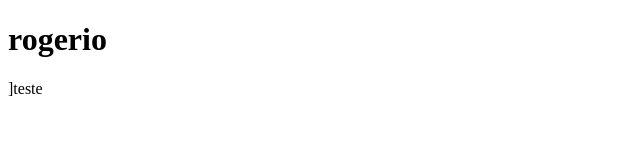
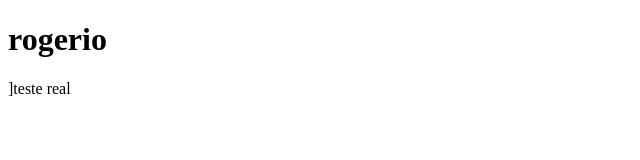
Before and after one commit to rogtavares/projetoitaufinal, a plain HTML site: page index.html in a window 1280 px wide. Shown: the full height of the page, 0-640 px from the left. Drawn offline with Linux system fonts and the light colour scheme.

Commit message:
mexicomado

```diff
--- a/index.html
+++ b/index.html
@@ -9,5 +9,9 @@
 <body>
     <h1>rogerio</h1> ]teste
 
+
+     real
+
+
 </body>
 </html>
```
